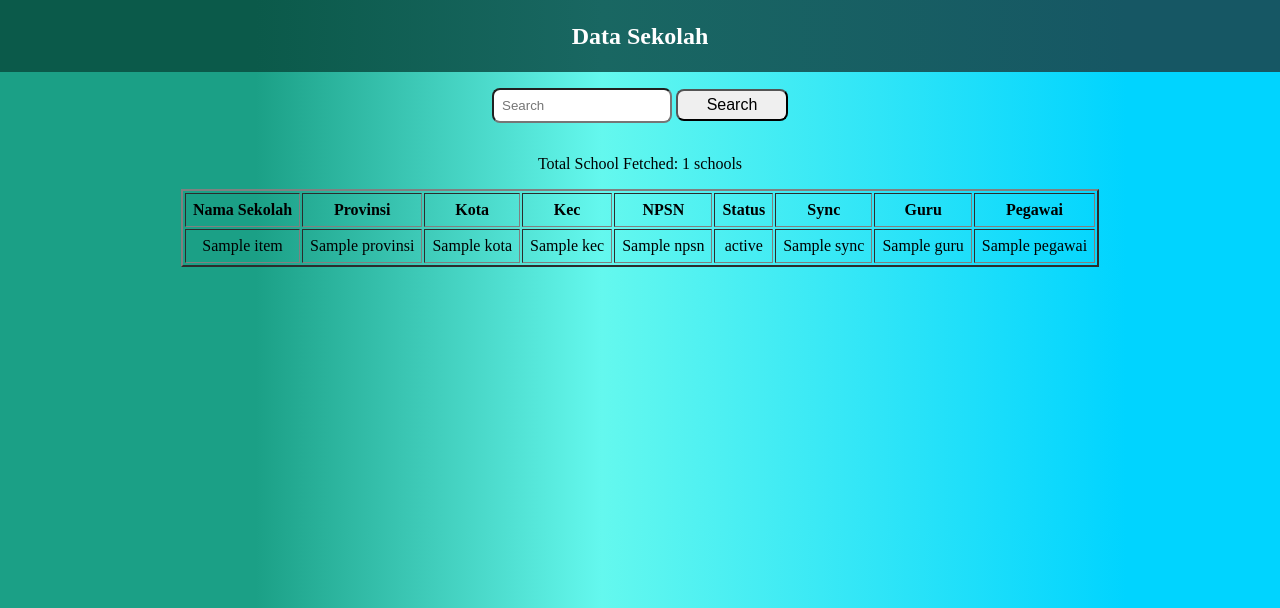
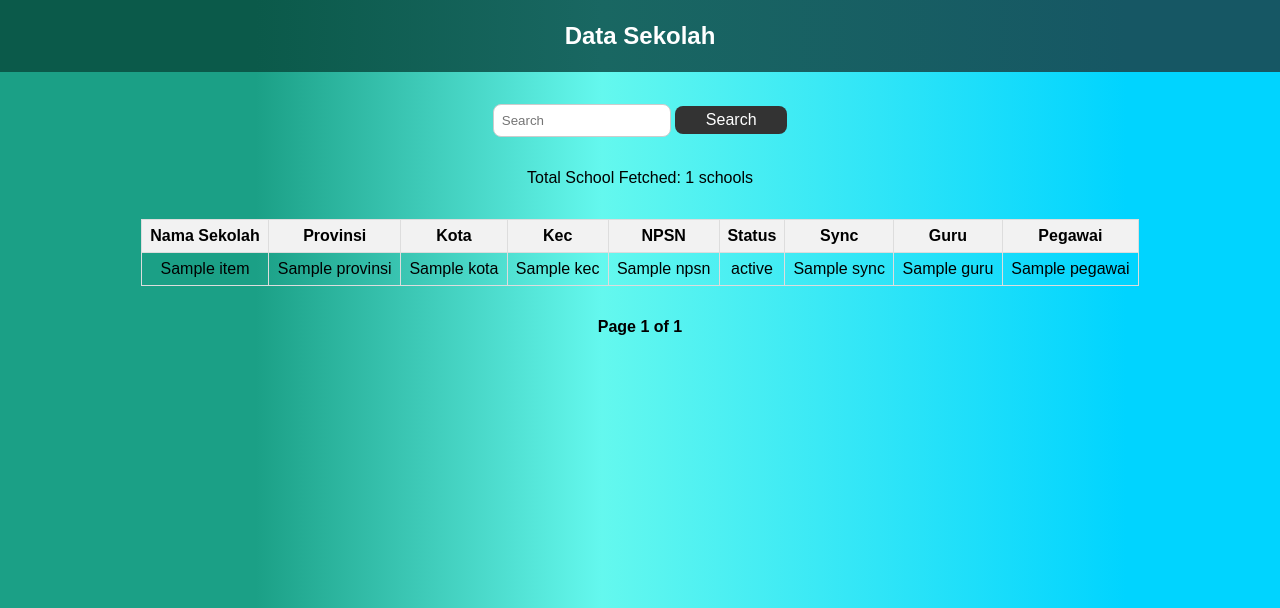
Before and after one commit to fraamadhan/semantic-web-task, a Flask app: template templates/index.html in a window 1280 px wide. Shown: the top 608 px of the page. Run offline with Flask 3, Linux system fonts and the light colour scheme; the template is opened without the code that fills it: most values are stand-ins (such as "Sample title", 1, 10 or a date in 2020).

Commit message:
feat: pagination

```diff
--- a/app.py
+++ b/app.py
@@ -5,14 +5,14 @@ app = Flask(__name__)
 
 sparql_endpoint = "http://localhost:3030/data_sekolah_jawa_barat/query"
 
-def get_query(keyword=None):
-    query = """
+def get_query(keyword=None, limit=10, offset=0):
+    query = f"""
     PREFIX id: <https://dapo.kemdikbud.go.id/>
     PREFIX item: <https://dapo.kemdikbud.go.id/sp/item#>
     PREFIX rdf: <http://www.w3.org/1999/02/22-rdf-syntax-ns#>
 
     SELECT ?NamaSekolah ?Provinsi ?Kota ?Kec ?NPSN ?Status ?Sync ?Guru ?Pegawai
-    WHERE {
+    WHERE {{
         ?items
             item:NamaSekolah    ?NamaSekolah ;
             item:Provinsi       ?Provinsi ;
@@ -39,20 +39,18 @@ def get_query(keyword=None):
                 REGEX(LCASE(?Pegawai), "{keyword}", "i")
             )
         '''
-    query += "}"
+    query += f"}} LIMIT {limit} OFFSET {offset}"
     return query
 
-
-def fetch_data(keyword=None):
+def fetch_data(keyword=None, page=1, limit=10):
+    offset = (page - 1) * limit
     sparql = SPARQLWrapper(sparql_endpoint)
-    sparql.setQuery(get_query(keyword))
+    sparql.setQuery(get_query(keyword, limit, offset))
     sparql.setReturnFormat(JSON)
     results = sparql.query().convert()["results"]["bindings"]
 
-    total_school = 0
     data = []
     for result in results:
-        total_school += 1
         data.append({
             'NamaSekolah': result['NamaSekolah']['value'],
             'Provinsi': result['Provinsi']['value'],
@@ -65,13 +63,21 @@ def fetch_data(keyword=None):
             'Pegawai': result['Pegawai']['value']
         })
 
+    sparql.setQuery(get_query(keyword, limit=1000000, offset=0))
+    total_results = sparql.query().convert()["results"]["bindings"]
+    total_school = len(total_results)
+
     return data, total_school
 
 @app.route("/")
 def index():
     keyword = request.args.get('keyword')
-    data, total_school = fetch_data(keyword)
-    return render_template("index.html", data=data, total_school=total_school)
+    page = int(request.args.get('page', 1))
+    limit = 10
+    data, total_school = fetch_data(keyword, page, limit)
+    total_pages = (total_school + limit - 1) / limit
+
+    return render_template("index.html", data=data, total_school=total_school, total_pages=int(total_pages), current_page=page)
 
 if __name__ == "__main__":
     app.run(debug=True)
--- a/static/style.css
+++ b/static/style.css
@@ -4,19 +4,18 @@ body {
   margin: 0;
   padding: 0;
   box-sizing: border-box;
+  font-family: Arial, sans-serif;
 }
 
 .navbar {
   display: flex;
   background-color: #333;
   color: white;
-  margin: 0;
   height: 4.5rem;
   justify-content: center;
   align-items: center;
   background: rgb(20, 80, 68);
   background: linear-gradient(90deg, rgb(11, 90, 74) 20%, rgb(25, 103, 98) 47%, rgb(22, 87, 100) 88%);
-  margin: 0;
 }
 
 h1 {
@@ -37,6 +36,7 @@ input {
   border-radius: 0.5rem;
   padding: 0.5rem;
   width: 10rem;
+  border: 1px solid #ccc;
 }
 
 button {
@@ -44,27 +44,70 @@ button {
   padding: 0.3rem;
   border-radius: 0.5rem;
   width: 7rem;
+  background-color: #333;
+  color: white;
+  border: none;
+  cursor: pointer;
 }
 
 button:hover {
   background-color: white;
-  font-weight: 200;
   color: black;
   box-shadow: 0px 0px 50px 5px whitesmoke;
 }
 
 form {
   margin: 1rem 0;
+  text-align: center;
 }
 
 table {
-  flex: auto;
+  width: 80%;
+  margin: 1rem auto;
+  border-collapse: collapse;
   text-align: center;
-  justify-content: center;
+}
+
+table,
+th,
+td {
+  border: 1px solid #ddd;
+}
+
+th {
+  background-color: #f2f2f2;
 }
 
 .content {
   display: flex;
   flex-direction: column;
   align-items: center;
+  padding: 1rem;
 }
+
+.pagination {
+  display: flex;
+  justify-content: center;
+  align-items: center;
+  margin: 1rem 0;
+}
+
+.pagination-link {
+  margin: 0 0.5rem;
+  padding: 0.5rem 1rem;
+  background-color: #333;
+  color: white;
+  border-radius: 0.5rem;
+  text-decoration: none;
+}
+
+.pagination-link:hover {
+  background-color: white;
+  color: black;
+  box-shadow: 0px 0px 50px 5px whitesmoke;
+}
+
+.pagination-info {
+  margin: 0 1rem;
+  font-weight: bold;
+}
--- a/templates/index.html
+++ b/templates/index.html
@@ -15,7 +15,7 @@
 
     <div class="content">
       <form method="get" action="/">
-        <input type="text" name="keyword" placeholder="Search" />
+        <input type="text" name="keyword" placeholder="Search" value="{{ request.args.get('keyword', '') }}" />
         <button type="submit" id="button">Search</button>
       </form>
 
@@ -51,9 +51,20 @@
           {% endfor %}
         </tbody>
       </table>
+
+      <div class="pagination">
+        {% if current_page > 1 %}
+        <a href="?keyword={{ request.args.get('keyword', '') }}&page={{ current_page - 1 }}" class="pagination-link prev">&laquo; Prev</a>
+        {% endif %}
+        <span class="pagination-info">Page {{ current_page }} of {{ total_pages }}</span>
+        {% if current_page < total_pages %}
+        <a href="?keyword={{ request.args.get('keyword', '') }}&page={{ current_page + 1 }}" class="pagination-link next">Next &raquo;</a>
+        {% endif %}
+      </div>
       {% else %}
       <p>No data found</p>
-      {%endif%}
+      {% endif %}
+    </div>
     <script src="" async defer></script>
   </body>
 </html>
```
